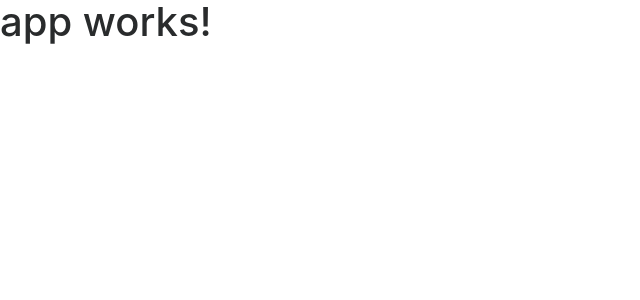
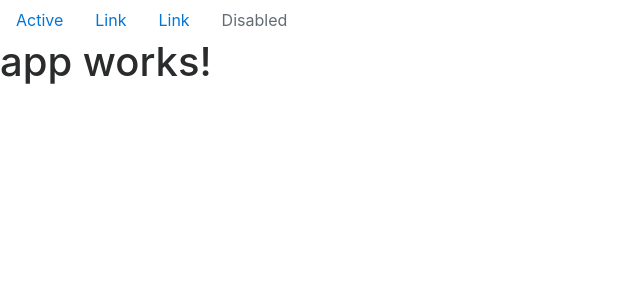
Before and after one commit to iamtracy/project-management, an Angular app: page / in a window 1280 px wide. Shown: the top 300 px of the page, without its empty margins (0-640 px from the left). Built offline with nearby package versions, Linux system fonts and the light colour scheme.

Commit message:
header component created

```diff
--- a/src/app/app.component.html
+++ b/src/app/app.component.html
@@ -1,3 +1,2 @@
-<h1>
-  {{title}}
-</h1>
+<app-header></app-header>
+<h1>{{title}}</h1>
--- a/src/app/app.component.ts
+++ b/src/app/app.component.ts
@@ -1,4 +1,5 @@
 import { Component } from '@angular/core';
+import { HeaderComponent } from './header/header.component';
 
 @Component({
   selector: 'app-root',
--- a/src/app/app.module.ts
+++ b/src/app/app.module.ts
@@ -5,11 +5,13 @@ import { HttpModule } from '@angular/http';
 
 import { AppComponent } from './app.component';
 import { HeaderComponent } from './header/header.component';
+import { ProjectsComponent } from './projects/projects.component';
 
 @NgModule({
   declarations: [
     AppComponent,
-    HeaderComponent
+    HeaderComponent,
+    ProjectsComponent
   ],
   imports: [
     BrowserModule,
--- a/src/app/header/header.component.html
+++ b/src/app/header/header.component.html
@@ -1,3 +1,6 @@
-<p>
-  header works!
-</p>
+<nav class="nav nav-pills flex-column flex-sm-row">
+    <a class="flex-sm-fill text-sm-center nav-link" href="#">Active</a>
+    <a class="flex-sm-fill text-sm-center nav-link" href="#">Link</a>
+    <a class="flex-sm-fill text-sm-center nav-link" href="#">Link</a>
+    <a class="flex-sm-fill text-sm-center nav-link disabled" href="#">Disabled</a>
+</nav>
--- /dev/null
+++ b/src/app/projects/projects.component.html
@@ -0,0 +1,3 @@
+<p>
+  projects works!
+</p>
--- /dev/null
+++ b/src/app/projects/projects.component.ts
@@ -0,0 +1,15 @@
+import { Component, OnInit } from '@angular/core';
+
+@Component({
+  selector: 'app-projects',
+  templateUrl: './projects.component.html',
+  styleUrls: ['./projects.component.css']
+})
+export class ProjectsComponent implements OnInit {
+
+  constructor() { }
+
+  ngOnInit() {
+  }
+
+}
```
Also changed, not shown: src/app/projects/projects.component.css (added), 2 other files (tests, documents, lock files or other folders).
